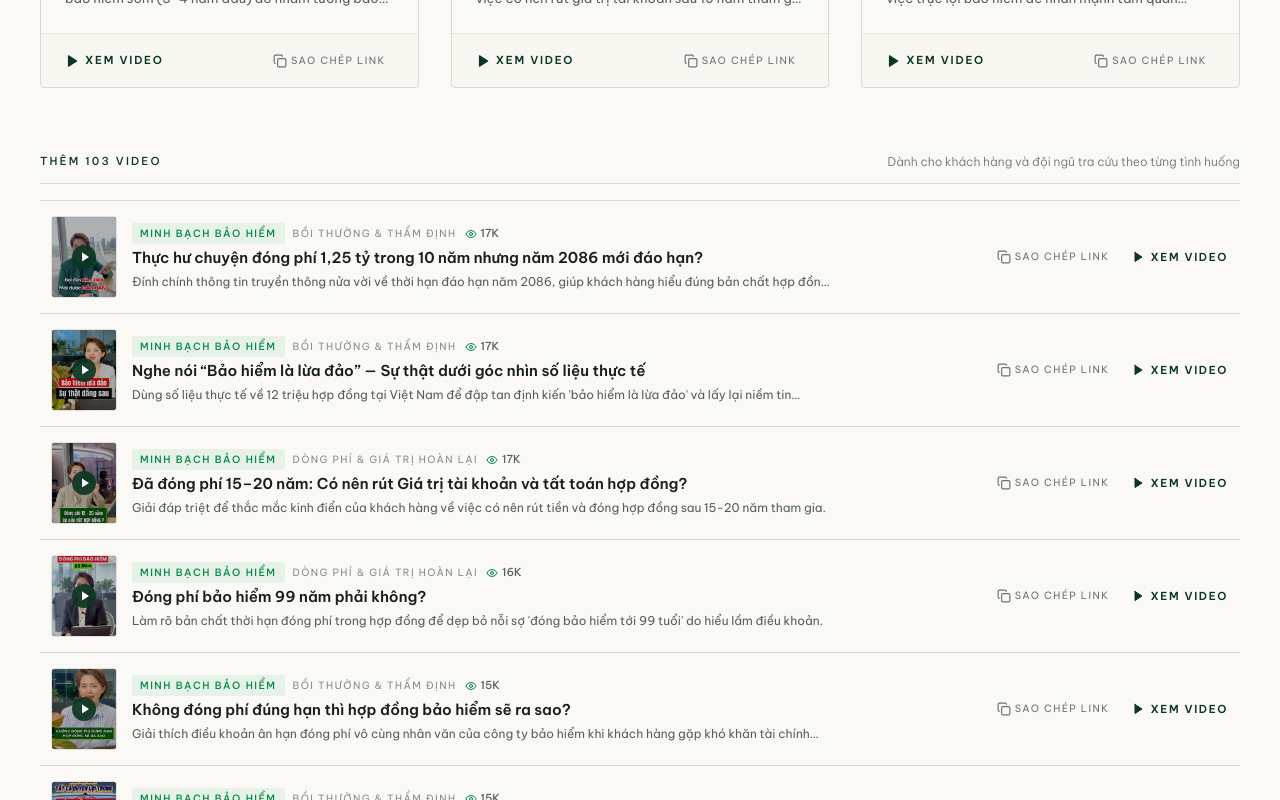
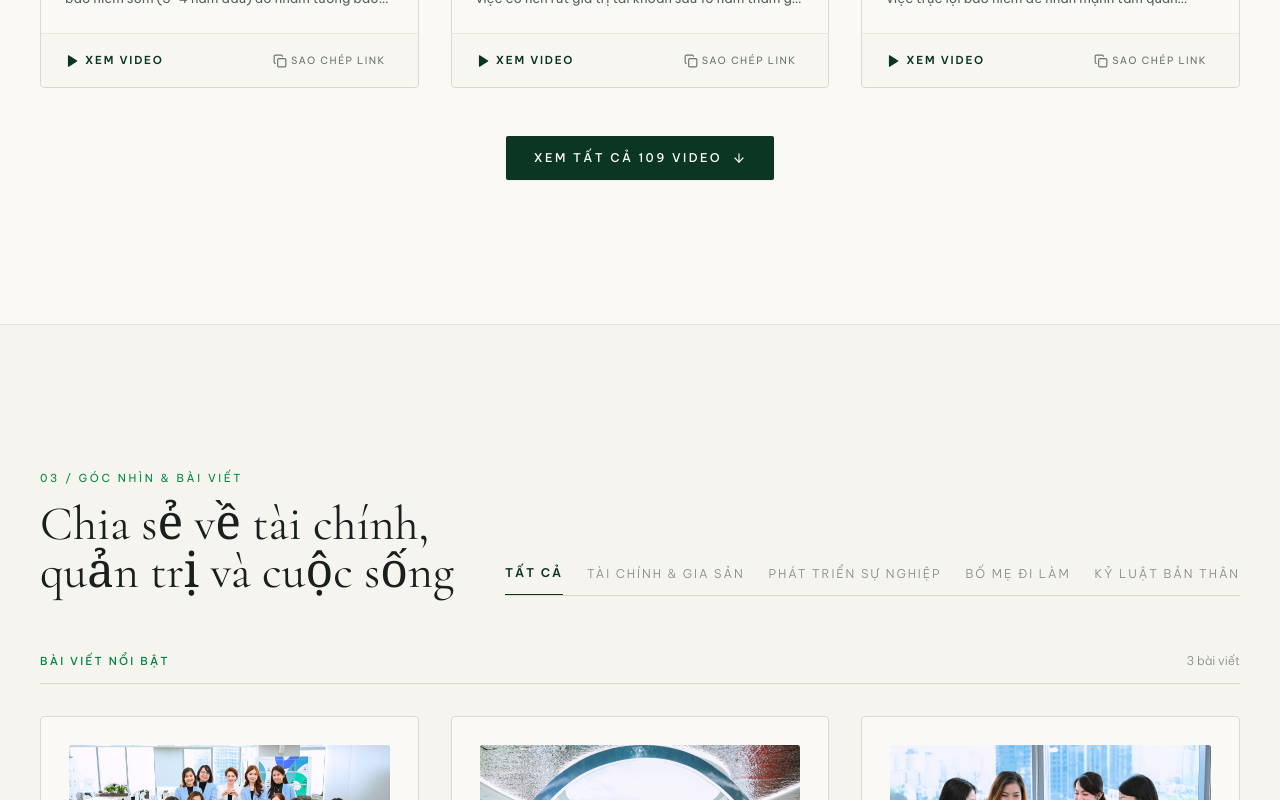
Before and after one commit to buivandoueh1994/khanhvanfinance, a React (Vite) app: page / in a window 1280 px wide. Shown: the part 6240-7040 px from the top of the page. Built offline with nearby package versions, Linux system fonts and the light colour scheme.

Commit message:
layout: shorten homepage - hide video archive list until search/filter/show-all; swipe rails for spotlight videos and featured articles on mobile; compact 2-col article list with 4 shown + Xem them

```diff
--- a/src/App.tsx
+++ b/src/App.tsx
@@ -801,6 +801,7 @@ export function App() {
   const [scrolled, setScrolled] = useState(false);
   const [mobileMenuOpen, setMobileMenuOpen] = useState(false);
   const [selectedCategory, setSelectedCategory] = useState<string>('Tất cả');
+  const [showAllArticles, setShowAllArticles] = useState(false);
   const [activeArticle, setActiveArticle] = useState<Article | null>(null);
   const [activeVideo, setActiveVideo] = useState<VideoItem | null>(null);
   const [lightbox, setLightbox] = useState<LightboxImage | null>(null);
@@ -1655,16 +1656,17 @@ export function App() {
                   BÀI VIẾT NỔI BẬT
                 </span>
                 <span className="text-xs text-[#858E89] font-light">
-                  {featuredArticles.length} bài viết
+                  <span className="md:hidden">Vuốt để xem thêm</span>
+                  <span className="hidden md:inline">{featuredArticles.length} bài viết</span>
                 </span>
               </div>
 
-              <div className="grid grid-cols-1 md:grid-cols-2 lg:grid-cols-3 gap-6 sm:gap-8">
+              <div className="flex md:grid md:grid-cols-2 lg:grid-cols-3 gap-4 sm:gap-8 overflow-x-auto md:overflow-visible snap-x snap-mandatory scroll-px-6 sm:scroll-px-10 md:scroll-px-0 no-scrollbar -mx-6 px-6 sm:-mx-10 sm:px-10 md:mx-0 md:px-0 pb-2 md:pb-0">
                 {featuredArticles.map((article) => (
                   <article
                     key={article.id}
                     onClick={() => openArticle(article)}
-                    className="group cursor-pointer flex flex-col justify-between bg-[#FAF9F5] p-5 sm:p-7 border border-[#DCD8CE] hover:border-[#0A3622]/40 active:scale-[0.99] hover:shadow-[0_12px_32px_-15px_rgba(10,54,34,0.12)] transition-all duration-300 rounded-[4px]"
+                    className="w-[82%] sm:w-[60%] shrink-0 snap-start md:w-auto group cursor-pointer flex flex-col justify-between bg-[#FAF9F5] p-5 sm:p-7 border border-[#DCD8CE] hover:border-[#0A3622]/40 active:scale-[0.99] hover:shadow-[0_12px_32px_-15px_rgba(10,54,34,0.12)] transition-all duration-300 rounded-[4px]"
                   >
                     <div>
                       {/* Photo Thumbnail */}
@@ -1709,10 +1711,10 @@ export function App() {
             </div>
           )}
 
-          {/* Archive Index Rows */}
+          {/* Archive Index Rows — Compact title list, 4 by default with "Xem thêm" */}
           {archiveArticles.length > 0 && (
             <div>
-              <div className="flex items-center justify-between mb-4 pb-3 border-b border-[#DCD8CE]">
+              <div className="flex items-center justify-between mb-2 pb-3 border-b border-[#DCD8CE]">
                 <span className="text-[11px] uppercase tracking-[0.2em] text-[#858E89] font-medium">
                   CÁC BÀI VIẾT KHÁC
                 </span>
@@ -1721,41 +1723,45 @@ export function App() {
                 </span>
               </div>
 
-              <div className="border-t border-[#DCD8CE]">
-                {archiveArticles.map((article) => (
+              <div className="grid grid-cols-1 lg:grid-cols-2 lg:gap-x-12">
+                {(showAllArticles ? archiveArticles : archiveArticles.slice(0, 4)).map((article) => (
                   <article
                     key={article.id}
                     onClick={() => openArticle(article)}
-                    className="group py-6 sm:py-9 border-b border-[#DCD8CE] grid grid-cols-1 lg:grid-cols-12 gap-3 sm:gap-4 lg:gap-8 items-baseline cursor-pointer hover:bg-[#FAF9F5]/80 active:bg-[#F2EFE9] transition-colors px-2 sm:px-4"
+                    className="group py-4 sm:py-5 border-b border-[#DCD8CE] flex items-start gap-4 cursor-pointer hover:bg-[#FAF9F5]/80 active:bg-[#F2EFE9] transition-colors px-1 sm:px-2"
                   >
-                    <div className="lg:col-span-2 flex items-center gap-4">
-                      <span className="font-serif text-xl sm:text-2xl text-[#858E89] group-hover:text-[#008746] transition-colors">
-                        {article.index}
-                      </span>
-                      <span className="text-[11px] uppercase tracking-[0.16em] text-[#008746]">
+                    <span className="font-serif text-lg text-[#858E89] group-hover:text-[#008746] transition-colors leading-[1.4] w-7 shrink-0">
+                      {article.index}
+                    </span>
+                    <div className="min-w-0 flex-1 space-y-1">
+                      <span className="text-[10px] uppercase tracking-[0.16em] text-[#008746] block">
                         {article.category}
                       </span>
-                    </div>
-
-                    <div className="lg:col-span-5">
-                      <h3 className="font-sans font-semibold text-base sm:text-lg text-[#181F1C] group-hover:text-[#0A3622] leading-[1.4] transition-colors tracking-tight">
+                      <h3 className="font-sans font-semibold text-[15px] sm:text-base text-[#181F1C] group-hover:text-[#0A3622] leading-[1.45] transition-colors tracking-tight">
                         {article.title}
                       </h3>
                     </div>
-
-                    <div className="lg:col-span-4">
-                      <p className="text-sm text-[#28322D] font-normal leading-[1.75] line-clamp-2">
-                        {article.excerpt}
-                      </p>
-                    </div>
-
-                    <div className="lg:col-span-1 flex lg:justify-end items-center gap-1.5 text-[11px] uppercase tracking-[0.16em] text-[#181F1C] group-hover:text-[#008746]">
-                      <span>Đọc</span>
-                      <ArrowUpRight className="w-3.5 h-3.5 group-hover:translate-x-0.5 group-hover:-translate-y-0.5 transition-transform" />
-                    </div>
+                    <ArrowUpRight className="w-4 h-4 mt-1 shrink-0 text-[#858E89] group-hover:text-[#008746] group-hover:translate-x-0.5 group-hover:-translate-y-0.5 transition-all" />
                   </article>
                 ))}
               </div>
+
+              {archiveArticles.length > 4 && (
+                <div className="mt-8 text-center">
+                  <button
+                    type="button"
+                    onClick={() => setShowAllArticles(!showAllArticles)}
+                    className="inline-flex items-center gap-2 px-6 py-3 min-h-[44px] border border-[#DCD8CE] hover:border-[#0A3622] text-[#181F1C] hover:text-[#0A3622] text-[11px] uppercase tracking-[0.2em] font-medium rounded-[2px] transition-colors bg-white/60"
+                  >
+                    <span>
+                      {showAllArticles ? 'Thu gọn' : `Xem thêm ${archiveArticles.length - 4} bài viết`}
+                    </span>
+                    <ArrowRight
+                      className={`w-3.5 h-3.5 transition-transform ${showAllArticles ? '-rotate-90' : 'rotate-90'}`}
+                    />
+                  </button>
+                </div>
+              )}
             </div>
           )}
         </div>
--- a/src/components/VideoLibrarySection.tsx
+++ b/src/components/VideoLibrarySection.tsx
@@ -128,12 +128,10 @@ export const VideoLibrarySection: React.FC<VideoLibrarySectionProps> = ({
     return filteredVideos.filter((v) => !spotlightSet.has(v.id));
   }, [filteredVideos, spotlightVideos]);
 
-  const visibleArchiveVideos = useMemo(() => {
-    if (showAllArchive || searchQuery.trim() || selectedFolder !== 'all' || selectedSubtag !== 'Tất cả') {
-      return archiveVideos;
-    }
-    return archiveVideos.slice(0, 12);
-  }, [archiveVideos, showAllArchive, searchQuery, selectedFolder, selectedSubtag]);
+  // The archive list stays hidden on the homepage until the visitor searches, filters, or taps "Xem tất cả"
+  const isFiltering = Boolean(searchQuery.trim()) || selectedFolder !== 'all' || selectedSubtag !== 'Tất cả';
+  const showArchiveList = showAllArchive || isFiltering;
+  const visibleArchiveVideos = archiveVideos;
 
   // Ordered playlist matching visual order on page for TikTok-style swipe/scroll
   const playlist = useMemo(() => {
@@ -332,7 +330,7 @@ export const VideoLibrarySection: React.FC<VideoLibrarySectionProps> = ({
 
           {/* TIER 1: 6 SPOTLIGHT VIDEO CARDS WITH VISUAL THUMBNAILS */}
           {spotlightVideos.length > 0 ? (
-            <div className="mb-16">
+            <div className={showArchiveList ? 'mb-16' : 'mb-0'}>
               <div className="flex items-center justify-between mb-6 sm:mb-8 pb-3 border-b border-[#DCD8CE]">
                 <div className="flex items-center gap-2">
                   <Sparkles className="w-4 h-4 text-[#008746]" />
@@ -345,16 +343,17 @@ export const VideoLibrarySection: React.FC<VideoLibrarySectionProps> = ({
                   </span>
                 </div>
                 <span className="text-xs text-[#858E89] font-light">
-                  Chọn video để xem
+                  <span className="sm:hidden">Vuốt để xem thêm</span>
+                  <span className="hidden sm:inline">Chọn video để xem</span>
                 </span>
               </div>
 
-              <div className="grid grid-cols-1 sm:grid-cols-2 lg:grid-cols-3 gap-6 sm:gap-8">
+              <div className="flex sm:grid sm:grid-cols-2 lg:grid-cols-3 gap-4 sm:gap-8 overflow-x-auto sm:overflow-visible snap-x snap-mandatory scroll-px-6 sm:scroll-px-0 no-scrollbar -mx-6 px-6 sm:mx-0 sm:px-0 pb-2 sm:pb-0">
                 {spotlightVideos.map((video) => (
                   <article
                     key={video.id}
                     onClick={() => onOpenVideo(video)}
-                    className="group cursor-pointer flex flex-col justify-between bg-[#FAF9F5] border border-[#DCD8CE] hover:border-[#0A3622]/50 hover:shadow-[0_16px_38px_-15px_rgba(10,54,34,0.16)] transition-all duration-300 rounded-[4px] overflow-hidden"
+                    className="w-[78%] shrink-0 snap-start sm:w-auto group cursor-pointer flex flex-col justify-between bg-[#FAF9F5] border border-[#DCD8CE] hover:border-[#0A3622]/50 hover:shadow-[0_16px_38px_-15px_rgba(10,54,34,0.16)] transition-all duration-300 rounded-[4px] overflow-hidden"
                   >
                     <div>
                       {/* VIDEO THUMBNAIL CONTAINER */}
@@ -408,15 +407,15 @@ export const VideoLibrarySection: React.FC<VideoLibrarySectionProps> = ({
 
                     {/* Footer Action Bar */}
                     <div className="px-5 sm:px-6 py-3.5 border-t border-[#EAE7DF] bg-[#F2EFE9]/40 flex items-center justify-between gap-2">
-                      <span className="inline-flex items-center gap-1.5 text-[11px] uppercase tracking-[0.16em] text-[#0A3622] group-hover:text-[#008746] font-semibold transition-colors">
+                      <span className="inline-flex items-center gap-1.5 whitespace-nowrap text-[11px] uppercase tracking-[0.16em] text-[#0A3622] group-hover:text-[#008746] font-semibold transition-colors">
                         <Play className="w-3.5 h-3.5 fill-current" />
-                        <span>Xem Video</span>
+                        <span>Xem video</span>
                       </span>
 
                       <button
                         type="button"
                         onClick={(e) => copyVideoLink(video, e)}
-                        className="inline-flex items-center gap-1 text-[10px] uppercase tracking-[0.14em] text-[#6A756F] hover:text-[#0A3622] px-2 py-1 rounded-[2px] hover:bg-[#EAE7DF] transition-colors"
+                        className="inline-flex items-center gap-1 whitespace-nowrap text-[10px] uppercase tracking-[0.14em] text-[#6A756F] hover:text-[#0A3622] px-2 py-1 rounded-[2px] hover:bg-[#EAE7DF] transition-colors" aria-label="Sao chép link"
                         title="Sao chép link video này để chia sẻ"
                       >
                         {copiedId === video.id ? (
@@ -427,7 +426,7 @@ export const VideoLibrarySection: React.FC<VideoLibrarySectionProps> = ({
                         ) : (
                           <>
                             <Copy className="w-3.5 h-3.5" />
-                            <span>Sao chép link</span>
+                            <span className="hidden sm:inline">Sao chép link</span>
                           </>
                         )}
                       </button>
@@ -448,7 +447,7 @@ export const VideoLibrarySection: React.FC<VideoLibrarySectionProps> = ({
           )}
 
           {/* TIER 2: STRUCTURED ARCHIVE DIRECTORY OF REMAINING VIDEOS WITH MINI THUMBNAILS */}
-          {archiveVideos.length > 0 && (
+          {showArchiveList && archiveVideos.length > 0 && (
             <div>
               <div className="flex flex-col sm:flex-row sm:items-center justify-between gap-2 mb-4 pb-3 border-b border-[#DCD8CE]">
                 <span className="text-[11px] uppercase tracking-[0.2em] text-[#0A3622] font-medium">
@@ -529,7 +528,7 @@ export const VideoLibrarySection: React.FC<VideoLibrarySectionProps> = ({
 
                       <span className="inline-flex items-center gap-1.5 text-[11px] uppercase tracking-[0.15em] text-[#0A3622] group-hover:text-[#008746] font-semibold">
                         <Play className="w-3 h-3 fill-current" />
-                        <span>Xem Video</span>
+                        <span>Xem video</span>
                       </span>
                     </div>
                   </article>
@@ -537,10 +536,7 @@ export const VideoLibrarySection: React.FC<VideoLibrarySectionProps> = ({
               </div>
 
               {/* Expand / Collapse All Button */}
-              {archiveVideos.length > 12 &&
-                selectedFolder === 'all' &&
-                selectedSubtag === 'Tất cả' &&
-                !searchQuery.trim() && (
+              {showAllArchive && !isFiltering && (
                   <div className="mt-8 text-center">
                     <button
                       type="button"
@@ -560,6 +556,20 @@ export const VideoLibrarySection: React.FC<VideoLibrarySectionProps> = ({
                     </button>
                   </div>
                 )}
+            </div>
+          )}
+
+          {/* Show-all button (archive list hidden by default to keep the homepage concise) */}
+          {!showArchiveList && archiveVideos.length > 0 && (
+            <div className="mt-10 sm:mt-12 text-center">
+              <button
+                type="button"
+                onClick={() => setShowAllArchive(true)}
+                className="inline-flex items-center gap-2.5 px-7 py-3.5 min-h-[44px] bg-[#0A3622] hover:bg-[#008746] text-[#FAF9F5] text-[11px] sm:text-xs uppercase tracking-[0.2em] font-medium rounded-[2px] transition-all shadow-sm"
+              >
+                <span>Xem tất cả {VIDEO_LIBRARY.length} video</span>
+                <ArrowRight className="w-3.5 h-3.5 rotate-90" />
+              </button>
             </div>
           )}
         </div>
```
